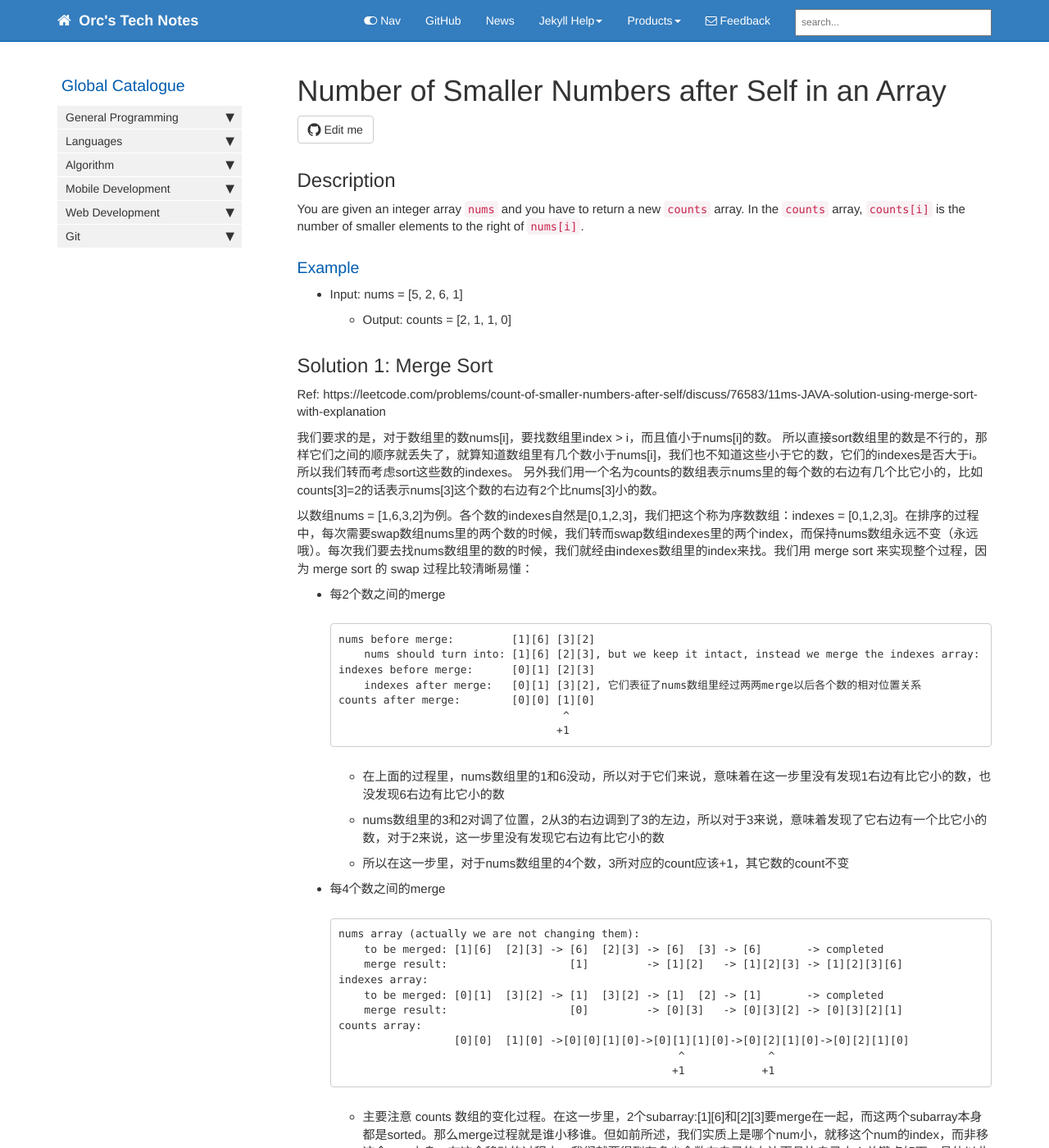
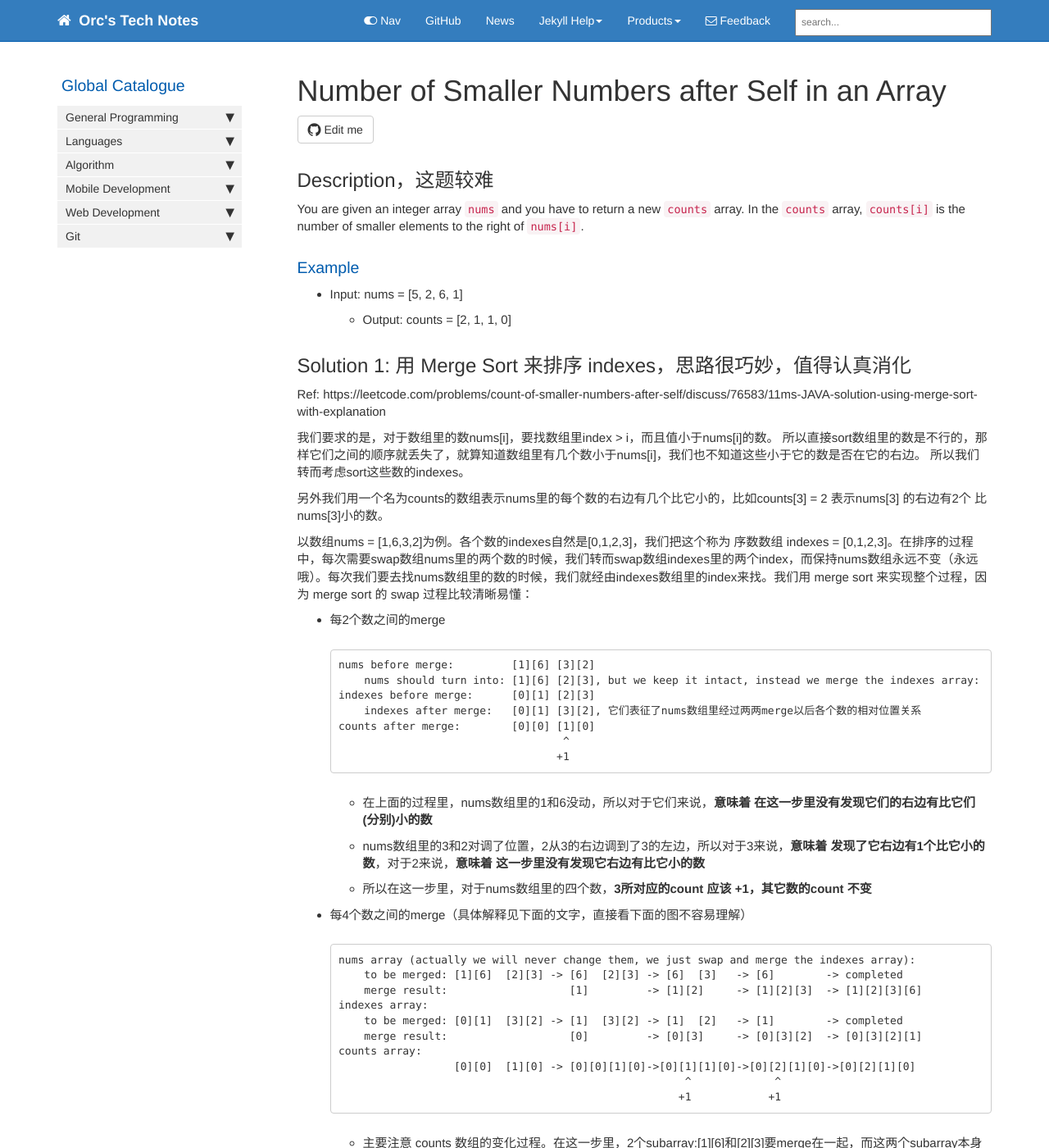
Before and after one commit to HungryOrc/hungryorc.github.io, a Jekyll site: the page built from pages/algorithm/algorithm_number_of_smaller_after_self.md, in a window 1280 px wide and 1400 px high. Shown: the whole window at 82% size. Built offline with Jekyll 4.4.1, drawn with Linux system fonts in a browser that asks for light colours; nearby versions of some CDN libraries; comment, search, counter and statistics services are not loaded; some of the changed text lies outside the part shown.

Commit message:
Update algorithm_number_of_smaller_after_self.md

````diff
--- a/pages/algorithm/algorithm_number_of_smaller_after_self.md
+++ b/pages/algorithm/algorithm_number_of_smaller_after_self.md
@@ -9,7 +9,7 @@ folder: algorithm
 toc: false
 ---
 
-## Description
+## Description，这题较难
 You are given an integer array `nums` and you have to return a new `counts` array.
 In the `counts` array, `counts[i]` is the number of smaller elements to the right of `nums[i]`.
 
@@ -17,15 +17,16 @@ In the `counts` array, `counts[i]` is the number of smaller elements to the righ
 * Input: nums = [5, 2, 6, 1]
   * Output: counts = [2, 1, 1, 0]
 
-## Solution 1: Merge Sort
+## Solution 1: 用 Merge Sort 来排序 indexes，思路很巧妙，值得认真消化
 Ref: https://leetcode.com/problems/count-of-smaller-numbers-after-self/discuss/76583/11ms-JAVA-solution-using-merge-sort-with-explanation
 
 我们要求的是，对于数组里的数nums[i]，要找数组里index > i，而且值小于nums[i]的数。
-所以直接sort数组里的数是不行的，那样它们之间的顺序就丢失了，就算知道数组里有几个数小于nums[i]，我们也不知道这些小于它的数，它们的indexes是否大于i。
+所以直接sort数组里的数是不行的，那样它们之间的顺序就丢失了，就算知道数组里有几个数小于nums[i]，我们也不知道这些小于它的数是否在它的右边。
 所以我们转而考虑sort这些数的indexes。
-另外我们用一个名为counts的数组表示nums里的每个数的右边有几个比它小的，比如counts[3]=2的话表示nums[3]这个数的右边有2个比nums[3]小的数。
 
-以数组nums = [1,6,3,2]为例。各个数的indexes自然是[0,1,2,3]，我们把这个称为序数数组：indexes = [0,1,2,3]。在排序的过程中，每次需要swap数组nums里的两个数的时候，我们转而swap数组indexes里的两个index，而保持nums数组永远不变（永远哦）。每次我们要去找nums数组里的数的时候，我们就经由indexes数组里的index来找。我们用 merge sort 来实现整个过程，因为 merge sort 的 swap 过程比较清晰易懂：
+另外我们用一个名为counts的数组表示nums里的每个数的右边有几个比它小的，比如counts[3] = 2 表示nums[3] 的右边有2个 比nums[3]小的数。
+
+以数组nums = [1,6,3,2]为例。各个数的indexes自然是[0,1,2,3]，我们把这个称为 序数数组 indexes = [0,1,2,3]。在排序的过程中，每次需要swap数组nums里的两个数的时候，我们转而swap数组indexes里的两个index，而保持nums数组永远不变（永远哦）。每次我们要去找nums数组里的数的时候，我们就经由indexes数组里的index来找。我们用 merge sort 来实现整个过程，因为 merge sort 的 swap 过程比较清晰易懂：
 * 每2个数之间的merge
   ```
   nums before merge:         [1][6] [3][2]
@@ -36,23 +37,23 @@ Ref: https://leetcode.com/problems/count-of-smaller-numbers-after-self/discuss/7
                                      ^
                                     +1
   ```
-  * 在上面的过程里，nums数组里的1和6没动，所以对于它们来说，意味着在这一步里没有发现1右边有比它小的数，也没发现6右边有比它小的数
-  * nums数组里的3和2对调了位置，2从3的右边调到了3的左边，所以对于3来说，意味着发现了它右边有一个比它小的数，对于2来说，这一步里没有发现它右边有比它小的数
-  * 所以在这一步里，对于nums数组里的4个数，3所对应的count应该+1，其它数的count不变
-* 每4个数之间的merge
+  * 在上面的过程里，nums数组里的1和6没动，所以对于它们来说，**意味着 在这一步里没有发现它们的右边有比它们(分别)小的数**
+  * nums数组里的3和2对调了位置，2从3的右边调到了3的左边，所以对于3来说，**意味着 发现了它右边有1个比它小的数**，对于2来说，**意味着 这一步里没有发现它右边有比它小的数**
+  * 所以在这一步里，对于nums数组里的四个数，**3所对应的count 应该 +1，其它数的count 不变**
+* 每4个数之间的merge（具体解释见下面的文字，直接看下面的图不容易理解）
   ```
-  nums array (actually we are not changing them):
-      to be merged: [1][6]  [2][3] -> [6]  [2][3] -> [6]  [3] -> [6]       -> completed
-      merge result:                   [1]         -> [1][2]   -> [1][2][3] -> [1][2][3][6]
+  nums array (actually we will never change them, we just swap and merge the indexes array):
+      to be merged: [1][6]  [2][3] -> [6]  [2][3] -> [6]  [3]   -> [6]        -> completed
+      merge result:                   [1]         -> [1][2]     -> [1][2][3]  -> [1][2][3][6]
   indexes array:
-      to be merged: [0][1]  [3][2] -> [1]  [3][2] -> [1]  [2] -> [1]       -> completed
-      merge result:                   [0]         -> [0][3]   -> [0][3][2] -> [0][3][2][1]
+      to be merged: [0][1]  [3][2] -> [1]  [3][2] -> [1]  [2]   -> [1]        -> completed
+      merge result:                   [0]         -> [0][3]     -> [0][3][2]  -> [0][3][2][1]
   counts array:
-                    [0][0]  [1][0] ->[0][0][1][0]->[0][1][1][0]->[0][2][1][0]->[0][2][1][0]
-                                                       ^             ^
-                                                      +1            +1
+                    [0][0]  [1][0] -> [0][0][1][0]->[0][1][1][0]->[0][2][1][0]->[0][2][1][0]
+                                                        ^             ^
+                                                       +1            +1
   ```
-  * 主要注意 counts 数组的变化过程。在这一步里，2个subarray:[1][6]和[2][3]要merge在一起，而这两个subarray本身都是sorted。那么merge过程就是谁小移谁。但如前所述，我们实质上是哪个num小，就移这个num的index，而非移这个num本身。在这个移动的过程中，我们就要得到有多少个数在自己的右边而且比自己小！关键点如下，具体以此数组为例：
+  * 主要注意 counts 数组的变化过程。在这一步里，2个subarray:[1][6]和[2][3]要merge在一起，而这两个subarray本身都是sorted。那么merge过程就是谁小移谁。但如前所述，我们实质上是哪个num小，就移这个num的index，而非移这个num本身。在这个移动过程中，我们就要得到有多少个数在自己的右边而且比自己小。关键点如下，具体以此数组为例：
   * 首先要移左subarray里的num=1，即移index=0。
     * 因为num=1属于左subarray，所以它不会是任何右subarray里的数的“右小”数
     * 另一方面，num=1如果是左subarray里的任何数的“右小”数，那么这种关系一定已经反映在左subarray里的数的counts数组里了
@@ -60,15 +61,15 @@ Ref: https://leetcode.com/problems/count-of-smaller-numbers-after-self/discuss/7
   * 然后移右subarray里的num=2，即移index=3。因为num=2属于右subarray，所以把它merge到总数组里的时候，**意味着左subarray里当前任何还没有被merge到总数组里的数，都存在num=2这么一个“右小”数，即当前左subarray里的这些数相对应的count值都要+1！**
     * 当前左subarray里只剩下num=6了（左subarray里的num=1在前一步里已经被merge到总数组里），所以num=6对应的index=1对应的counts[1]的值要 +1
     * 当前右subarray里的num=3的count值并不受num=2的移动的影响，因为当前在右subarray里，num=3在num=2的右边
-  * 然后移右subarray里的num=3，即index=2。同理上一步，因为num=3属于右subarray，所以当前左subarray里剩下的所有数对应的index对应的count都要 +1！
+  * 然后移右subarray里的num=3，即index=2。同理上一步，因为num=3属于右subarray，所以当前左subarray里剩下的所有数对应的index对应的count都要 +1
   * 最后移左subarray里的num=6，即index=1。同理前面的分析，它的移动不影响左右subarray里的任何数对应的index对应的count值
 
 ### Complexity
-* Time: O(n logn)
+* Time: O(n logn)，merge sort 的时间消耗
 * Space: O(n)
 
 ### Java
-我的code
+我写的code实现
 ```java
 class Solution {
 
````
